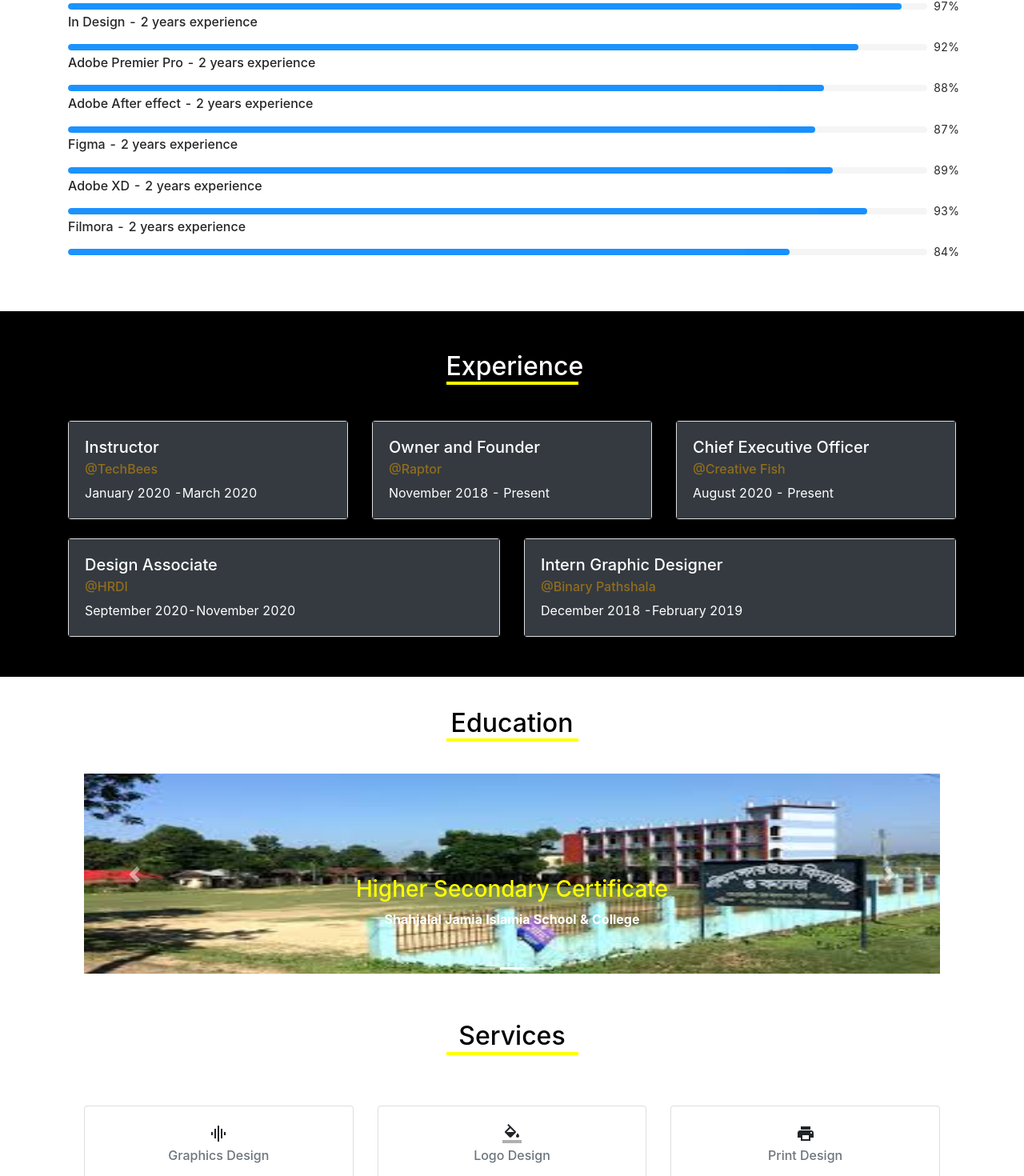
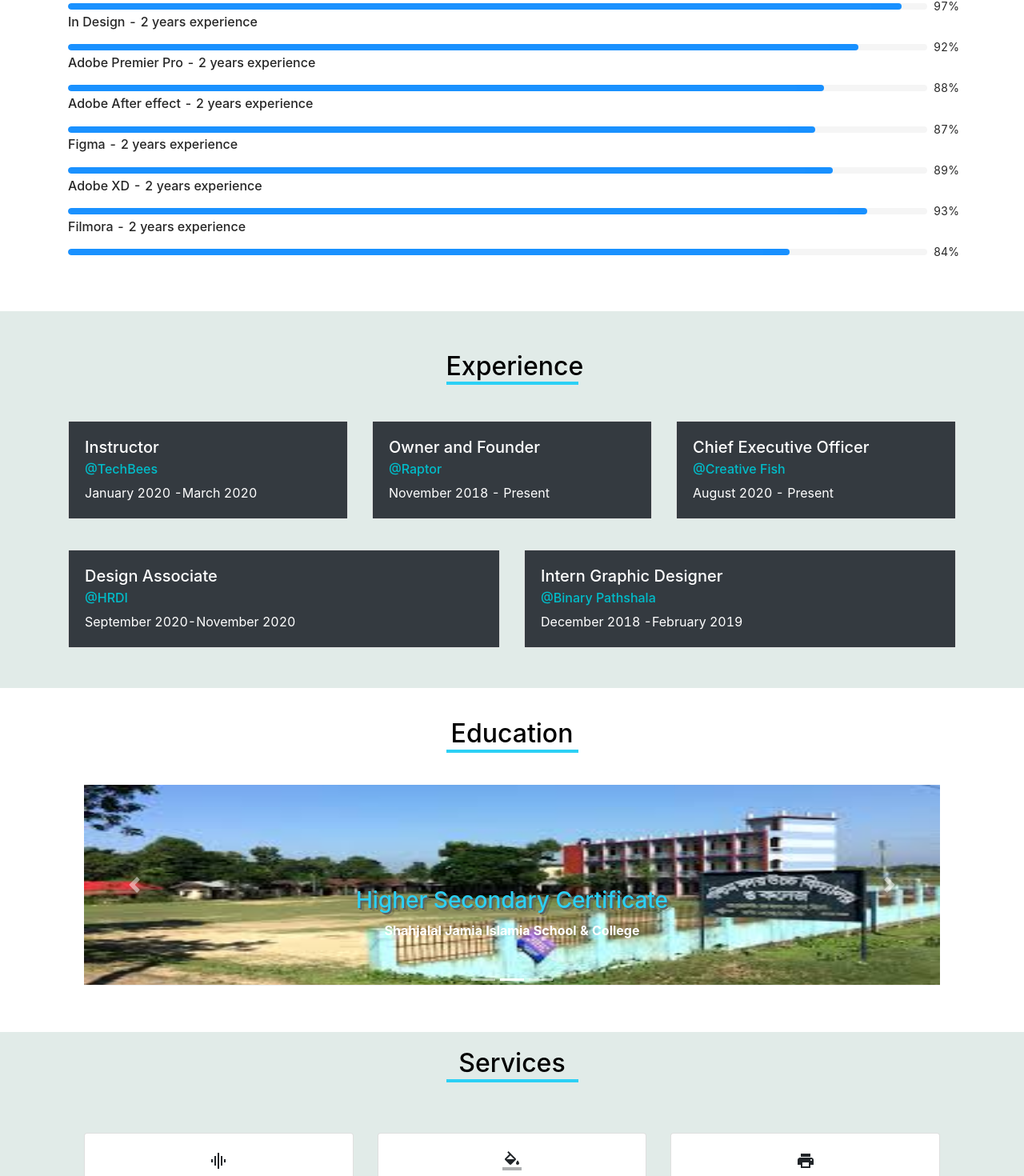
Before and after one commit to asrafulsharker/protfollio-ahn, a React (Create React App) app: page /resume in a window 1280 px wide. Shown: the part 1323-2793 px from the top of the page at 80% size. Built offline with nearby package versions, Linux system fonts and the light colour scheme; the HTML template or start-up script is replaced by a standard one; what google-maps-react would draw is missing.

Commit message:
add style 2

```diff
--- a/src/App.css
+++ b/src/App.css
@@ -49,7 +49,7 @@
   background:#0477b5
 }
 .icon:hover{
-  color:yellow !important;
+  color:rgb(0, 204, 255) !important;
 background:black !important;
 transition: 1s;
 }
@@ -65,7 +65,7 @@ transition: 1s;
   box-shadow: 3px 4px 5px 3px rgba(0,0,0,0.75);
 }
 .subtitle{
-  color: rgb(146, 109, 29);
+  color: rgb(0, 189, 202);
 }
 .title{
   color:rgb(255, 255, 255);
@@ -76,9 +76,11 @@ transition: 1s;
 .card{
   margin-top: 7%;
 }
+
+
 .card-body:hover{
-  background-color: rgb(252, 142, 16) !important;
-  color:black !important;
+  background-color:#037d99!important;
+  color:rgb(255, 255, 255) !important;
   cursor:pointer;
   transition:1s;
 }
@@ -206,4 +208,15 @@ transition: 1s;
   .carosel-body {
     height: 350px!important;
   }
+  .top-input{
+    margin-top:40% !important;
+  }
+  .img_cover{
+    height: 320px!important;
+    margin: auto auto;
+    padding-top: -10px;
+  }
+  .cover-logo{
+    width:200px;
+  }
 }
--- a/src/components/Home.js
+++ b/src/components/Home.js
@@ -17,7 +17,7 @@ function Home() {
         <div className="container">
             <div className="row">
                <div className="col-md-8">
-                   <img src={logo}/>
+                   <img className="cover-logo" src={logo}/>
                    <h5>Hi, I'm</h5>
                    <h1>AHSAN FARUQUE</h1>
                    <h3> & </h3>
--- a/src/components/resume.js
+++ b/src/components/resume.js
@@ -25,7 +25,7 @@ function resume() {
     return (
         <>
         <div>
-            <h2 style={{borderBottom:"4px solid yellow",width:"170px",margin:"auto auto",marginTop:"3%",textAlign:"center"}}>About me</h2>
+            <h2 style={{borderBottom:"4px solid #2cd0f5",width:"170px",margin:"auto auto",marginTop:"3%",textAlign:"center"}}>About me</h2>
             <h6 className="col-md-8" style={{margin:"auto auto",textAlign:"center" ,marginTop:"10px"}}>I'm a UI/UX, Graphic Designer & Developer from Dhaka, Bangladesh. I aim to make a difference through my creative solution.</h6>
            <br/>
             <p className="col-md-8" style={{textAlign:"center",margin:"auto auto"}}>Worked with project teams to create user-friendly and appealing application interfaces and websites for users. Met with project manager, business analyst and architect right from beginning of project, creating rough mock-ups that were refined and extended over many iterations. Adjustments to mock-ups as necessary to address problems encountered.</p>
@@ -59,7 +59,7 @@ function resume() {
         <br/>
         <div>
             <div className="">
-            <h2 style={{borderBottom:"4px solid yellow",width:"80px",margin:"auto auto",marginTop:"10px",textAlign:"center"}}>Skills</h2>
+            <h2 style={{borderBottom:"4px solid #2cd0f5",width:"80px",margin:"auto auto",marginTop:"10px",textAlign:"center"}}>Skills</h2>
 
 
 <div className="container" style={{marginBottom:"5%"}}>
@@ -80,8 +80,8 @@ function resume() {
 
             </div>
         </div>
-        <div style={{backgroundColor:"black",padding:"50px",}}>
-        <h2 style={{borderBottom:"4px solid yellow",color:"white",width:"165px",margin:"auto auto",textAlign:"center",marginBottom:"20px"}}>Experience</h2>
+        <div style={{backgroundColor:"#e1ebe8",padding:"50px",}}>
+        <h2 style={{borderBottom:"4px solid #2cd0f5",color:"black",width:"165px",margin:"auto auto",textAlign:"center",marginBottom:"20px"}}>Experience</h2>
             <div className="container">
             <div className="row ">
                 <div className="col-md-4">
@@ -119,11 +119,11 @@ function resume() {
                     </Card.Body>
                     </Card>
                 </div>
-            </div>
-            <br/>
-            <div className="row">
-            <div className="col-md-6">
-            <Card className="card" style={{ width: '' ,margin:"auto auto"}}>
+
+
+
+                <div className="col-md-6 ">
+                <Card style={{ width: '' }}>
                     <Card.Body className="bg-dark card-body">
                         <Card.Title className="title">Design Associate </Card.Title>
                         <Card.Subtitle className="mb-2  subtitle">@HRDI	</Card.Subtitle>
@@ -132,24 +132,26 @@ function resume() {
                         </Card.Text>
                     </Card.Body>
                     </Card>
-            </div>
-            <div className="col-md-6">
-            <Card className="card" style={{ width: '' ,margin:"auto auto"}}>
+                </div>
+
+
+                <div className="col-md-6 ">
+                <Card style={{ width: '' }}>
                     <Card.Body className="bg-dark card-body">
-                        <Card.Title className="title">Intern Graphic Designer </Card.Title>
+                        <Card.Title className="title">Intern Graphic Designer</Card.Title>
                         <Card.Subtitle className="mb-2  subtitle">@Binary Pathshala	</Card.Subtitle>
                         <Card.Text className="title">
                         December 2018 -February 2019
                         </Card.Text>
                     </Card.Body>
                     </Card>
-            </div>
+                </div>
         </div>
         </div>
         </div>
 
         <div className="container" style={{marginTop:"3%",marginBottom:"3%"}}>
-        <h2 style={{borderBottom:"4px solid yellow",color:"black",width:"165px",margin:"auto auto",textAlign:"center",marginBottom:"20px"}}>Education</h2>
+        <h2 style={{borderBottom:"4px solid #2cd0f5",color:"black",width:"165px",margin:"auto auto",textAlign:"center",marginBottom:"20px"}}>Education</h2>
         <Carousel style={{padding:"20px "}}>
   <Carousel.Item>
     <img style={{height:"250px"}}
@@ -158,7 +160,7 @@ function resume() {
       alt="First slide"
     />
     <Carousel.Caption>
-      <h3 style={{color:"yellow"}}>BSC in CSE</h3>
+      <h2 style={{color:"#2cd0f5",textShadow:"2px 2px 0px #5a6061, 5px 4px 0px rgba(0,0,0,0.15)"}}>BSC in CSE</h2>
       <p>Daffodil International University	January 2018 - December 2021</p>
     </Carousel.Caption>
   </Carousel.Item>
@@ -169,8 +171,10 @@ function resume() {
       alt="Third slide"
     />
 
+
+
     <Carousel.Caption>
-      <h3 style={{color:"yellow"}}>Higher Secondary Certificate</h3>
+      <h3 style={{color:"#2cd0f5",textShadow:"2px 2px 0px #5a6061, 5px 4px 0px rgba(0,0,0,0.15)"}}>Higher Secondary Certificate</h3>
       <p>Shahjalal Jamia Islamia School & College</p>
     </Carousel.Caption>
   </Carousel.Item>
@@ -182,37 +186,39 @@ function resume() {
     />
 
     <Carousel.Caption>
-      <h3 style={{color:"yellow"}}>Secondary School Certificate</h3>
+      <h3 style={{color:"#2cd0f5",textShadow:"2px 2px 0px #5a6061, 5px 4px 0px rgba(0,0,0,0.15)"}}>Secondary School Certificate</h3>
       <p>Pachim Sadar High School & College Batch - 2015</p>
     </Carousel.Caption>
   </Carousel.Item>
 </Carousel>
         </div>
-        <div className="container" style={{ margin:"auto auto"}}>
-        <h2 style={{borderBottom:"4px solid yellow",color:"black",width:"165px",margin:"auto auto",textAlign:"center",marginBottom:"20px"}}>Services</h2>
+<div  style={{backgroundColor:"#e1ebe8",padding:"20px"}}>
+
+        <div className="container" style={{backgroundColor:"", margin:"auto auto"}}>
+        <h2 style={{borderBottom:"4px solid #2cd0f5",color:"black",width:"165px",margin:"auto auto",textAlign:"center",marginBottom:"20px"}}>Services</h2>
 
  <div style={{padding:"20px"}} className="row">
    <div className="col-md-4">
    <Card style={{ width: '' }}>
   <Card.Body>
-    <Card.Title style={{textAlign:"center"}}>< GraphicEqIcon/></Card.Title>
-    <Card.Subtitle style={{textAlign:"center"}} className="mb-2 text-muted">Graphics Design</Card.Subtitle>
+    <Card.Title style={{textAlign:"center"}}>< GraphicEqIcon className="service-icon"/></Card.Title>
+    <Card.Subtitle style={{textAlign:"center"}} className="mb-2 ">Graphics Design</Card.Subtitle>
   </Card.Body>
 </Card>
    </div>
    <div className="col-md-4">
    <Card style={{ width: '' }}>
   <Card.Body>
-    <Card.Title style={{textAlign:"center"}}><  FormatColorFillIcon/></Card.Title>
-    <Card.Subtitle style={{textAlign:"center"}} className="mb-2 text-muted">Logo Design</Card.Subtitle>
+    <Card.Title style={{textAlign:"center"}}><  FormatColorFillIcon className="service-icon"/></Card.Title>
+    <Card.Subtitle style={{textAlign:"center"}} className="mb-2 ">Logo Design</Card.Subtitle>
   </Card.Body>
 </Card>
    </div>
    <div className="col-md-4">
    <Card style={{ width: '' }}>
   <Card.Body>
-    <Card.Title style={{textAlign:"center"}}>< PrintIcon/></Card.Title>
-    <Card.Subtitle style={{textAlign:"center"}} className="mb-2 text-muted">Print Design</Card.Subtitle>
+    <Card.Title style={{textAlign:"center"}}>< PrintIcon className="service-icon"/></Card.Title>
+    <Card.Subtitle style={{textAlign:"center"}} className="mb-2 ">Print Design</Card.Subtitle>
   </Card.Body>
 </Card>
    </div>
@@ -221,31 +227,33 @@ function resume() {
    <div className="col-md-4">
    <Card style={{ width: '' }}>
   <Card.Body>
-    <Card.Title style={{textAlign:"center"}}>< BrandingWatermarkIcon/></Card.Title>
-    <Card.Subtitle style={{textAlign:"center"}} className="mb-2 text-muted">Brand Design</Card.Subtitle>
+    <Card.Title style={{textAlign:"center"}}>< BrandingWatermarkIcon className="service-icon"/></Card.Title>
+    <Card.Subtitle style={{textAlign:"center"}} className="mb-2 ">Brand Design</Card.Subtitle>
   </Card.Body>
 </Card>
    </div>
    <div className="col-md-4">
    <Card style={{ width: '' }}>
   <Card.Body>
-    <Card.Title style={{textAlign:"center"}}><ViewQuiltIcon/></Card.Title>
-    <Card.Subtitle style={{textAlign:"center"}} className="mb-2 text-muted">UI/UX Design</Card.Subtitle>
+    <Card.Title style={{textAlign:"center"}}><ViewQuiltIcon className="service-icon"/></Card.Title>
+    <Card.Subtitle style={{textAlign:"center"}} className="mb-2 ">UI/UX Design</Card.Subtitle>
   </Card.Body>
 </Card>
    </div>
    <div className="col-md-4">
    <Card style={{ width: '' }}>
   <Card.Body>
-    <Card.Title style={{textAlign:"center"}}>< DevicesIcon/></Card.Title>
-    <Card.Subtitle style={{textAlign:"center"}} className="mb-2 text-muted">Web Design</Card.Subtitle>
+    <Card.Title style={{textAlign:"center"}}>< DevicesIcon className="service-icon"/></Card.Title>
+    <Card.Subtitle style={{textAlign:"center"}} className="mb-2">Web Design</Card.Subtitle>
   </Card.Body>
 </Card>
    </div>
  </div>
         </div>
+
+        </div>
        <div className="container" style={{marginTop:"5%",marginBottom:"5%"}}>
-       <h2 style={{borderBottom:"4px solid yellow",color:"black",width:"190px",margin:"auto auto",textAlign:"center",marginBottom:"20px"}}>Testimonials</h2>
+       <h2 style={{borderBottom:"4px solid #2cd0f5",color:"black",width:"190px",margin:"auto auto",textAlign:"center",marginBottom:"20px"}}>Testimonials</h2>
          <Carousel>
            <Carousel.Item interval={2000}>
              <div className="sy-re" className="carosel-body" style={{ height:"260px",backgroundColor:"#e1ebe8"}}>
```
Also changed, not shown: src/components/contact.js (+12 -12 lines), 1 other file (tests, documents, lock files or other folders).
